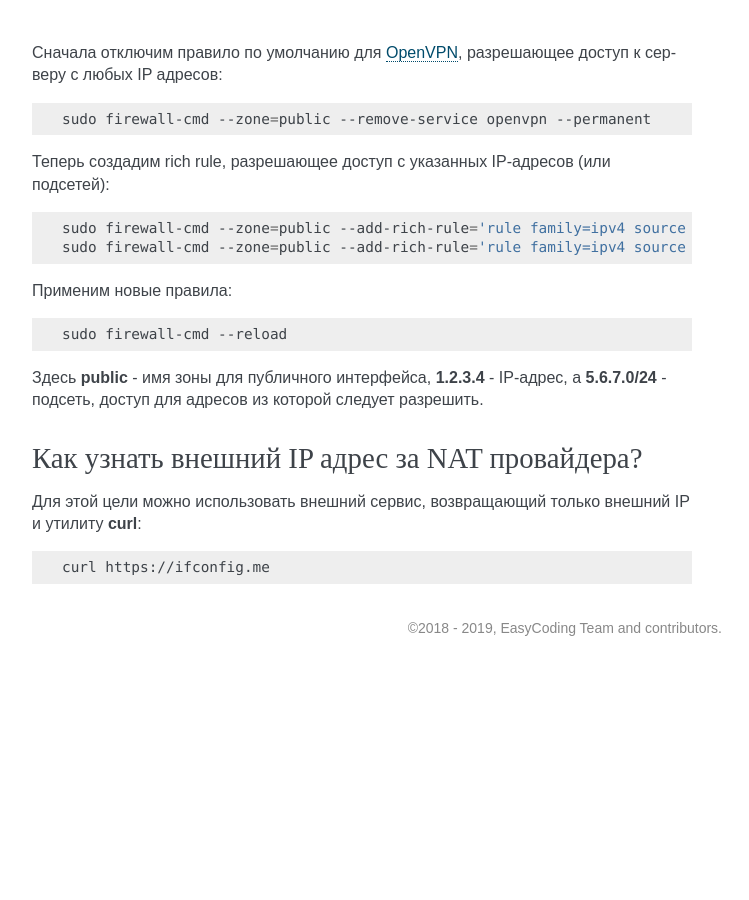
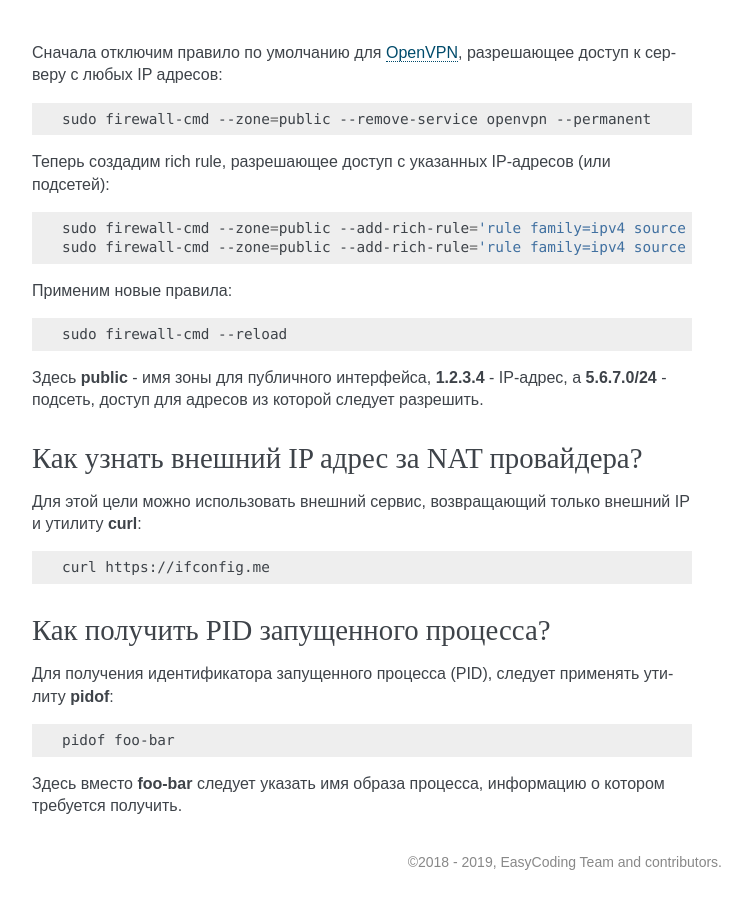
Before and after one commit to RussianFedora/FAQ, a Sphinx documentation site: the page built from source/administration.rst, in a window 1280 px wide and 900 px high, scrolled down 12286 px. Shown: the whole window, without its empty margins (388-1137 px from the left). Built offline with Sphinx 7.4.7, drawn with Linux system fonts in a browser that asks for light colours; before the commit the page ends 12952 px from its top, so only the background shows below that; some of the changed text lies outside the part shown.

Commit message:
Added question about getting PID of running process.

```diff
--- a/source/administration.rst
+++ b/source/administration.rst
@@ -775,3 +775,17 @@
 .. code-block:: bash
 
     curl https://ifconfig.me
+
+.. index:: pid, process, id
+.. _get-pid:
+
+Как получить PID запущенного процесса?
+==========================================
+
+Для получения идентификатора запущенного процесса (PID), следует применять утилиту **pidof**:
+
+.. code-block:: bash
+
+    pidof foo-bar
+
+Здесь вместо **foo-bar** следует указать имя образа процесса, информацию о котором требуется получить.
```
